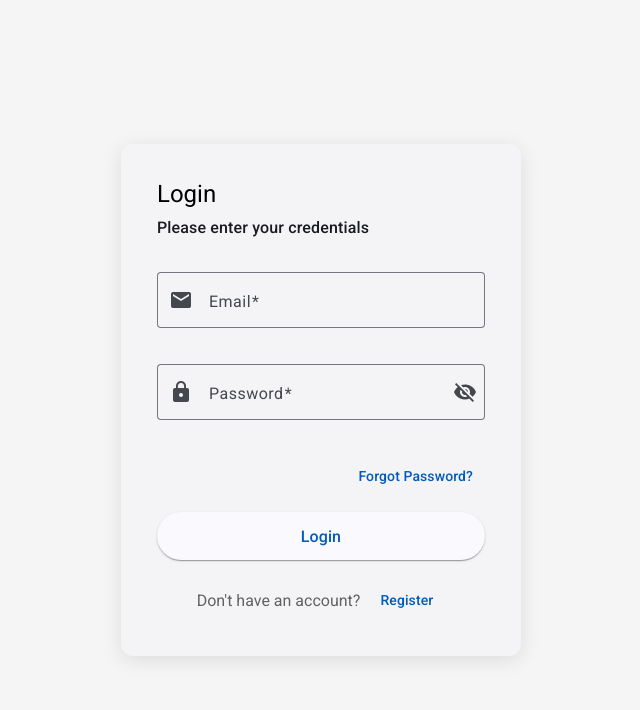
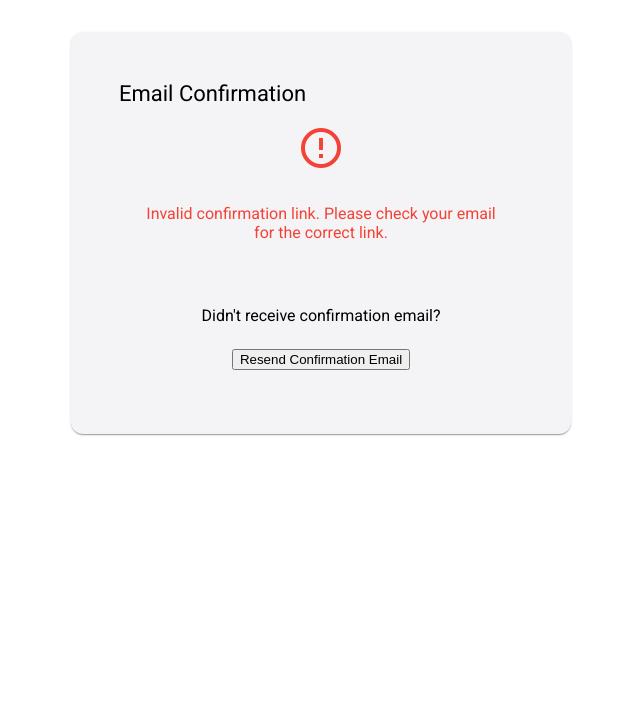
Before and after one commit to Pamod0/Angular_Identity, an Angular app: page /confirm-email in a window 1280 px wide. Before the commit this address led to /login. Shown: the top 710 px of the page, without its empty margins (319-959 px from the left). Built offline with nearby package versions, Linux system fonts and the light colour scheme.

Commit message:
email confirmation

```diff
--- a/src/app/core/services/auth.service.ts
+++ b/src/app/core/services/auth.service.ts
@@ -3,6 +3,7 @@ import { Injectable, inject } from '@angular/core';
 import { Router } from '@angular/router';
 import { BehaviorSubject, Observable, catchError, tap, throwError } from 'rxjs';
 import { environment } from '../../../environments/environment';
+import { EmailConfirmationRequest, ResendConfirmationEmailRequest } from '../models/auth.model';
 
 // Interfaces moved to separate model file and imported back
 export interface RegisterRequest {
@@ -80,63 +81,11 @@ export class AuthService {
   }
 
   /**
-   * Handle HTTP errors
-   * @param error HttpErrorResponse object
-   * @returns Observable that throws an error
-   */
-  private handleError(error: HttpErrorResponse) {
-    let errorMessage = 'An unknown error occurred';
-
-    if (error.error instanceof ErrorEvent) {
-      // Client-side error
-      errorMessage = `Error: ${error.error.message}`;
-    } else {
-      // Server-side error
-      if (error.error && typeof error.error === 'object') {
-        if (error.error.errors) {
-          // Handle validation errors from ASP.NET Core Identity
-          const validationErrors = error.error.errors;
-          const errorMessages: string[] = [];
-
-          for (const key in validationErrors) {
-            if (Object.prototype.hasOwnProperty.call(validationErrors, key)) {
-              errorMessages.push(...validationErrors[key]);
-            }
-          }
-
-          if (errorMessages.length > 0) {
-            errorMessage = errorMessages.join(' ');
-          }
-        } else if (error.error.message) {
-          errorMessage = error.error.message;
-        }
-      } else if (typeof error.error === 'string') {
-        errorMessage = error.error;
-      }
-    }
-
-    return throwError(() => new Error(errorMessage));
-  }
-
-  /**
    * Authenticate user with email and password
    * @param email User email
    * @param password User password
    * @returns Observable with login response
    */
-  // login(email: string, password: string): Observable<AuthResponse> {
-  //   const loginRequest: LoginRequest = { email, password };
-
-  //   return this.http
-  //     .post<AuthResponse>(`${this.apiUrl}${AUTH_CONSTANTS.API_ENDPOINTS.LOGIN}`, loginRequest)
-  //     .pipe(
-  //       tap((response: AuthResponse) => {
-  //         this.storeAuthData(response);
-  //         this.isLoggedInSubject.next(true);
-  //       }),
-  //       catchError(this.handleError),
-  //     );
-  // }
   login(email: string, password: string): Observable<AuthResponse> {
     const loginRequest: LoginRequest = { email, password };
 
@@ -227,4 +176,61 @@ export class AuthService {
     const userData = localStorage.getItem(AUTH_CONSTANTS.STORAGE_KEYS.USER_DATA);
     return userData ? JSON.parse(userData) : null;
   }
+
+  confirmEmail(
+    request: EmailConfirmationRequest,
+  ): Observable<{ message: string; success: boolean }> {
+    return this.http.post<{ message: string; success: boolean }>(
+      `${this.apiUrl}/auth/ConfirmEmail`,
+      request,
+    );
+  }
+
+  resendConfirmationEmail(
+    request: ResendConfirmationEmailRequest,
+  ): Observable<{ message: string; success: boolean }> {
+    return this.http.post<{ message: string; success: boolean }>(
+      `${this.apiUrl}/auth/ResendConfirmationEmail`,
+      request,
+    );
+  }
+
+  /**
+   * Handle HTTP errors
+   * @param error HttpErrorResponse object
+   * @returns Observable that throws an error
+   */
+  private handleError(error: HttpErrorResponse) {
+    let errorMessage = 'An unknown error occurred';
+
+    if (error.error instanceof ErrorEvent) {
+      // Client-side error
+      errorMessage = `Error: ${error.error.message}`;
+    } else {
+      // Server-side error
+      if (error.error && typeof error.error === 'object') {
+        if (error.error.errors) {
+          // Handle validation errors from ASP.NET Core Identity
+          const validationErrors = error.error.errors;
+          const errorMessages: string[] = [];
+
+          for (const key in validationErrors) {
+            if (Object.prototype.hasOwnProperty.call(validationErrors, key)) {
+              errorMessages.push(...validationErrors[key]);
+            }
+          }
+
+          if (errorMessages.length > 0) {
+            errorMessage = errorMessages.join(' ');
+          }
+        } else if (error.error.message) {
+          errorMessage = error.error.message;
+        }
+      } else if (typeof error.error === 'string') {
+        errorMessage = error.error;
+      }
+    }
+
+    return throwError(() => new Error(errorMessage));
+  }
 }
--- /dev/null
+++ b/src/app/features/auth/confirm-email/confirm-email.component.html
@@ -0,0 +1,25 @@
+<mat-card class="confirmation-card">
+  <mat-card-header>
+    <mat-card-title>Email Confirmation</mat-card-title>
+  </mat-card-header>
+  <mat-card-content>
+    <div *ngIf="isLoading" class="loading-container">
+      <mat-spinner diameter="50"></mat-spinner>
+      <p>Confirming your email...</p>
+    </div>
+
+    <div *ngIf="errorMessage" class="error-container">
+      <mat-icon color="warn">error_outline</mat-icon>
+      <p>{{ errorMessage }}</p>
+      <div class="resend-confirmation-link">
+        <p>Didn't receive confirmation email?</p>
+      </div>
+      <button mat-raised-button color="primary" routerLink="/resend-confirmation">Resend Confirmation Email</button>
+    </div>
+
+    <div *ngIf="isSuccess" class="success-container">
+      <mat-icon color="primary">check_circle_outline</mat-icon>
+      <p>Email confirmed successfully! Redirecting to login page...</p>
+    </div>
+  </mat-card-content>
+</mat-card>
--- /dev/null
+++ b/src/app/features/auth/confirm-email/confirm-email.component.scss
@@ -0,0 +1,40 @@
+.confirmation-card {
+  max-width: 500px;
+  margin: 2rem auto;
+  padding: 2rem;
+  text-align: center;
+
+  .loading-container,
+  .error-container,
+  .success-container {
+    display: flex;
+    flex-direction: column;
+    align-items: center;
+    gap: 1rem;
+    padding: 1rem;
+
+    mat-icon {
+      font-size: 48px;
+      width: 48px;
+      height: 48px;
+    }
+  }
+
+  .error-container {
+    color: #f44336;
+  }
+
+  .success-container {
+    color: #4caf50;
+  }
+
+  .resend-confirmation-link {
+    color: black;
+    text-align: center;
+    margin-top: 1rem;
+
+    p {
+      margin-bottom: 0.5rem;
+    }
+  }
+}
--- /dev/null
+++ b/src/app/features/auth/confirm-email/confirm-email.component.ts
@@ -0,0 +1,67 @@
+import { Component } from '@angular/core';
+import { CommonModule } from '@angular/common';
+import { ActivatedRoute, Router, RouterLink } from '@angular/router';
+import { AuthService } from '../../../core/services/auth.service';
+import { MatSnackBar } from '@angular/material/snack-bar';
+import { EmailConfirmationRequest } from '../../../core/models/auth.model';
+
+import { MatCardModule } from '@angular/material/card';
+import { MatIconModule } from '@angular/material/icon';
+import { MatProgressSpinnerModule } from '@angular/material/progress-spinner';
+
+@Component({
+  selector: 'app-confirm-email',
+  imports: [CommonModule, RouterLink, MatCardModule, MatIconModule, MatProgressSpinnerModule],
+  templateUrl: './confirm-email.component.html',
+  styleUrl: './confirm-email.component.scss',
+})
+export class ConfirmEmailComponent {
+  isLoading = false;
+  isSuccess = false;
+  errorMessage = '';
+
+  constructor(
+    private route: ActivatedRoute,
+    private authService: AuthService,
+    private snackBar: MatSnackBar,
+    private router: Router,
+  ) {}
+
+  ngOnInit(): void {
+    this.confirmEmail();
+  }
+
+  confirmEmail(): void {
+    this.isLoading = true;
+    const userId = this.route.snapshot.queryParamMap.get('userId');
+    const token = this.route.snapshot.queryParamMap.get('token');
+
+    if (!userId || !token) {
+      this.errorMessage =
+        'Invalid confirmation link. Please check your email for the correct link.';
+      this.isLoading = false;
+      return;
+    }
+
+    const request: EmailConfirmationRequest = { userId, token };
+
+    this.authService.confirmEmail(request).subscribe({
+      next: (response) => {
+        this.isSuccess = true;
+        this.snackBar.open('Email confirmed successfully! You can now log in.', 'Close', {
+          duration: 5000,
+        });
+        this.router.navigate(['/login']);
+      },
+      error: (err) => {
+        this.errorMessage =
+          err.error.message ||
+          'Email confirmation failed. The link may have expired or is invalid.';
+        this.isLoading = false;
+      },
+      complete: () => {
+        this.isLoading = false;
+      },
+    });
+  }
+}
--- /dev/null
+++ b/src/app/features/auth/resend-confirmation/resend-confirmation.component.html
@@ -0,0 +1,29 @@
+<mat-card class="resend-card">
+  <mat-card-header>
+    <mat-card-title>Resend Confirmation Email</mat-card-title>
+    <mat-card-subtitle>Enter your email address to receive a new confirmation link</mat-card-subtitle>
+  </mat-card-header>
+  <mat-card-content>
+    <form [formGroup]="resendForm" (ngSubmit)="onSubmit()">
+      <mat-form-field appearance="outline" class="full-width">
+        <mat-label>Email</mat-label>
+        <input matInput formControlName="email" type="email" required />
+        <mat-icon matSuffix>email</mat-icon>
+        <mat-error *ngIf="resendForm.get('email')?.hasError('required')"> Email is required </mat-error>
+        <mat-error *ngIf="resendForm.get('email')?.hasError('email')"> Please enter a valid email address </mat-error>
+      </mat-form-field>
+
+      <div class="button-container">
+        <button mat-raised-button color="primary" type="submit" [disabled]="resendForm.invalid || isLoading">
+          <span *ngIf="!isLoading">Resend Confirmation Email</span>
+          <mat-spinner *ngIf="isLoading" diameter="20"></mat-spinner>
+        </button>
+      </div>
+
+      <div *ngIf="isEmailSent" class="success-message">
+        <mat-icon color="primary">check_circle_outline</mat-icon>
+        <p>Confirmation email sent. Please check your inbox.</p>
+      </div>
+    </form>
+  </mat-card-content>
+</mat-card>
--- /dev/null
+++ b/src/app/features/auth/resend-confirmation/resend-confirmation.component.scss
@@ -0,0 +1,33 @@
+.resend-card {
+  max-width: 500px;
+  margin: 2rem auto;
+  padding: 2rem;
+
+  .full-width {
+    width: 100%;
+    margin-bottom: 1rem;
+  }
+
+  .button-container {
+    display: flex;
+    justify-content: center;
+    margin-top: 1rem;
+
+    button {
+      min-width: 200px;
+    }
+  }
+
+  .success-message {
+    display: flex;
+    align-items: center;
+    justify-content: center;
+    gap: 0.5rem;
+    margin-top: 1rem;
+    color: #4caf50;
+
+    mat-icon {
+      font-size: 24px;
+    }
+  }
+}
--- /dev/null
+++ b/src/app/features/auth/resend-confirmation/resend-confirmation.component.ts
@@ -0,0 +1,78 @@
+import { Component } from '@angular/core';
+import { CommonModule } from '@angular/common';
+import { FormBuilder, Validators, ReactiveFormsModule, FormGroup } from '@angular/forms';
+import { AuthService } from '../../../core/services/auth.service';
+import { MatSnackBar } from '@angular/material/snack-bar';
+import { ResendConfirmationEmailRequest } from '../../../core/models/auth.model';
+
+import { MatCardModule } from '@angular/material/card';
+import { MatIconModule } from '@angular/material/icon';
+import { MatProgressSpinnerModule } from '@angular/material/progress-spinner';
+import { MatFormFieldModule } from '@angular/material/form-field';
+
+@Component({
+  selector: 'app-resend-confirmation',
+  imports: [
+    CommonModule,
+    ReactiveFormsModule,
+    MatCardModule,
+    MatIconModule,
+    MatProgressSpinnerModule,
+    MatFormFieldModule,
+  ],
+  templateUrl: './resend-confirmation.component.html',
+  styleUrl: './resend-confirmation.component.scss',
+})
+export class ResendConfirmationComponent {
+  resendForm: FormGroup;
+  isLoading = false;
+  isEmailSent = false;
+
+  constructor(
+    private fb: FormBuilder,
+    private authService: AuthService,
+    private snackBar: MatSnackBar,
+  ) {
+    this.resendForm = this.fb.group({
+      email: ['', [Validators.required, Validators.email]],
+    });
+  }
+
+  onSubmit(): void {
+    if (this.resendForm.invalid) {
+      return;
+    }
+
+    this.isLoading = true;
+    const request: ResendConfirmationEmailRequest = {
+      email: this.resendForm.value.email,
+    };
+
+    this.authService.resendConfirmationEmail(request).subscribe({
+      next: (response) => {
+        this.isEmailSent = true;
+        this.snackBar.open(
+          response.message || 'Confirmation email resent successfully. Please check your inbox.',
+          'Close',
+          {
+            duration: 5000,
+          },
+        );
+      },
+      error: (err) => {
+        this.snackBar.open(
+          err.error.message ||
+            'Failed to resend confirmation email. The email may already be confirmed or invalid.',
+          'Close',
+          {
+            duration: 5000,
+            panelClass: ['error-snackbar'],
+          },
+        );
+      },
+      complete: () => {
+        this.isLoading = false;
+      },
+    });
+  }
+}
```
Also changed, not shown: src/app/app.routes.ts (+9 -0 lines), src/app/core/models/auth.model.ts (+14 -0 lines), 2 other files (tests, documents, lock files or other folders).
